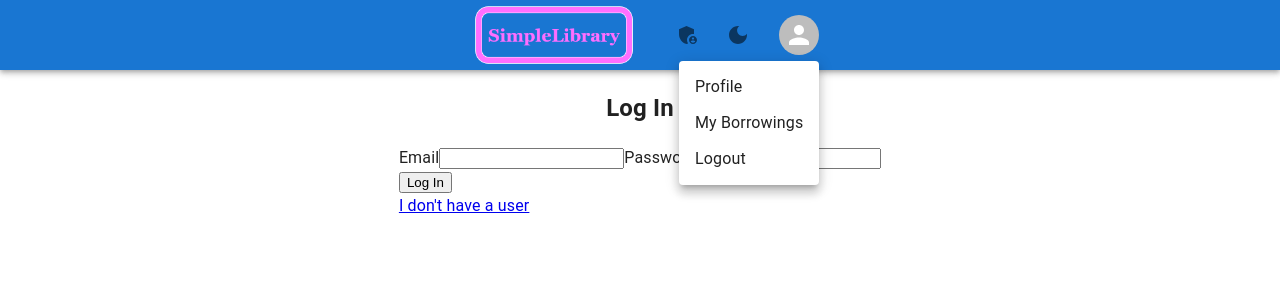
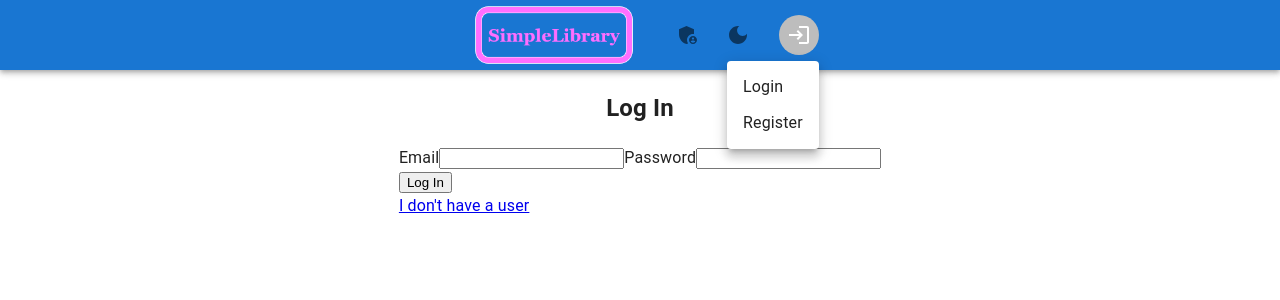
Before and after one commit to maritmoe/SimpleLibraryFrontend, a React (Vite) app in the folder LibraryFrontend/: page /login in a window 1280 px wide. Both pictures are taken after a click on the button 799 px from the left and 35 px from the top of the page. Shown: the top 300 px of the page. Built offline with nearby package versions, Linux system fonts and the light colour scheme.

Commit message:
Update navigation bar

```diff
--- a/LibraryFrontend/src/App.jsx
+++ b/LibraryFrontend/src/App.jsx
@@ -25,9 +25,15 @@ function App() {
     localStorage.getItem("authToken") || ""
   );
 
+  const [user, setUser] = useState("");
+
   // called when we successfully log in
   const login = (data) => {
     setAuthToken(data.token);
+    // TODO: set correct user id or user object
+    setUser("test");
+    // TODO: set role to check for admin privileges
+
     // update local storage
     localStorage.setItem("authToken", data.token);
     // redirect to home page after login
@@ -38,6 +44,7 @@ function App() {
   const logout = () => {
     // reset auth token state
     setAuthToken("");
+    setUser("");
     // clear local storage
     localStorage.removeItem("authToken");
     // redirect to login page
@@ -69,7 +76,7 @@ function App() {
     <ColorModeContext.Provider value={colorMode}>
       <ThemeProvider theme={theme}>
         <CssBaseline />
-        <AuthContext.Provider value={{ authToken, login, logout }}>
+        <AuthContext.Provider value={{ authToken, login, logout, user }}>
           <NavigationBar />
           <div className="main-container">
             <Routes>
--- a/LibraryFrontend/src/components/NavigationBar/NavigationBar.jsx
+++ b/LibraryFrontend/src/components/NavigationBar/NavigationBar.jsx
@@ -1,6 +1,6 @@
 import { useContext, useState } from "react";
 
-import { ColorModeContext } from "../../App";
+import { AuthContext, ColorModeContext } from "../../App";
 
 import "./NavigationBar.css";
 
@@ -19,13 +19,19 @@ import {
   Tooltip,
   Typography,
 } from "@mui/material";
-import { LightMode, DarkMode, AdminPanelSettings } from "@mui/icons-material";
+import {
+  LightMode,
+  DarkMode,
+  AdminPanelSettings,
+  Login,
+} from "@mui/icons-material";
 import { useNavigate } from "react-router-dom";
 
 function NavigationBar() {
   const theme = useTheme();
   const colorMode = useContext(ColorModeContext);
   const navigate = useNavigate();
+  const { user, logout } = useContext(AuthContext);
 
   const [anchorElUser, setAnchorElUser] = useState(null);
 
@@ -40,13 +46,29 @@ function NavigationBar() {
   const handleProfileClick = () => {
     handleCloseUserMenu();
     // TODO: navigate to current user
-    // Navigates to default user with id 1
-    navigate("/profile/1");
+    // Navigates to default user with id testId
+    const testId = "459eb0ba-d275-4a8a-b8ef-4304a9d8b4dc";
+    navigate(`/profile/${testId}`);
   };
 
   const handleMyBorrowingsClick = () => {
     handleCloseUserMenu();
     navigate("/borrowings");
+  };
+
+  const handleLogoutClick = () => {
+    handleCloseUserMenu();
+    logout();
+  };
+
+  const handleLoginClick = () => {
+    handleCloseUserMenu();
+    navigate("/login");
+  };
+
+  const handleRegistrationClick = () => {
+    handleCloseUserMenu();
+    navigate("/register");
   };
 
   return (
@@ -89,7 +111,13 @@ function NavigationBar() {
         <Box sx={{ flexGrow: 0 }}>
           <Tooltip title="Open settings">
             <IconButton onClick={handleOpenUserMenu} sx={{ p: 0 }}>
+              {user ? (
                 <Avatar alt="Profile picture" src="" />
+              ) : (
+                <Avatar>
+                  <Login />
+                </Avatar>
+              )}
             </IconButton>
           </Tooltip>
           <Menu
@@ -108,15 +136,29 @@ function NavigationBar() {
             open={Boolean(anchorElUser)}
             onClose={handleCloseUserMenu}
           >
+            {user && (
+              <>
                 <MenuItem onClick={handleProfileClick}>
                   <Typography textAlign="center">Profile</Typography>
                 </MenuItem>
                 <MenuItem onClick={handleMyBorrowingsClick}>
                   <Typography textAlign="center">My Borrowings</Typography>
                 </MenuItem>
-            <MenuItem onClick={handleCloseUserMenu}>
+                <MenuItem onClick={handleLogoutClick}>
                   <Typography textAlign="center">Logout</Typography>
                 </MenuItem>
+              </>
+            )}
+            {!user && (
+              <>
+                <MenuItem onClick={handleLoginClick}>
+                  <Typography textAlign="center">Login</Typography>
+                </MenuItem>
+                <MenuItem onClick={handleRegistrationClick}>
+                  <Typography textAlign="center">Register</Typography>
+                </MenuItem>
+              </>
+            )}
           </Menu>
         </Box>
       </Toolbar>
```
Lines whose indentation alone changed are shown as unchanged.
